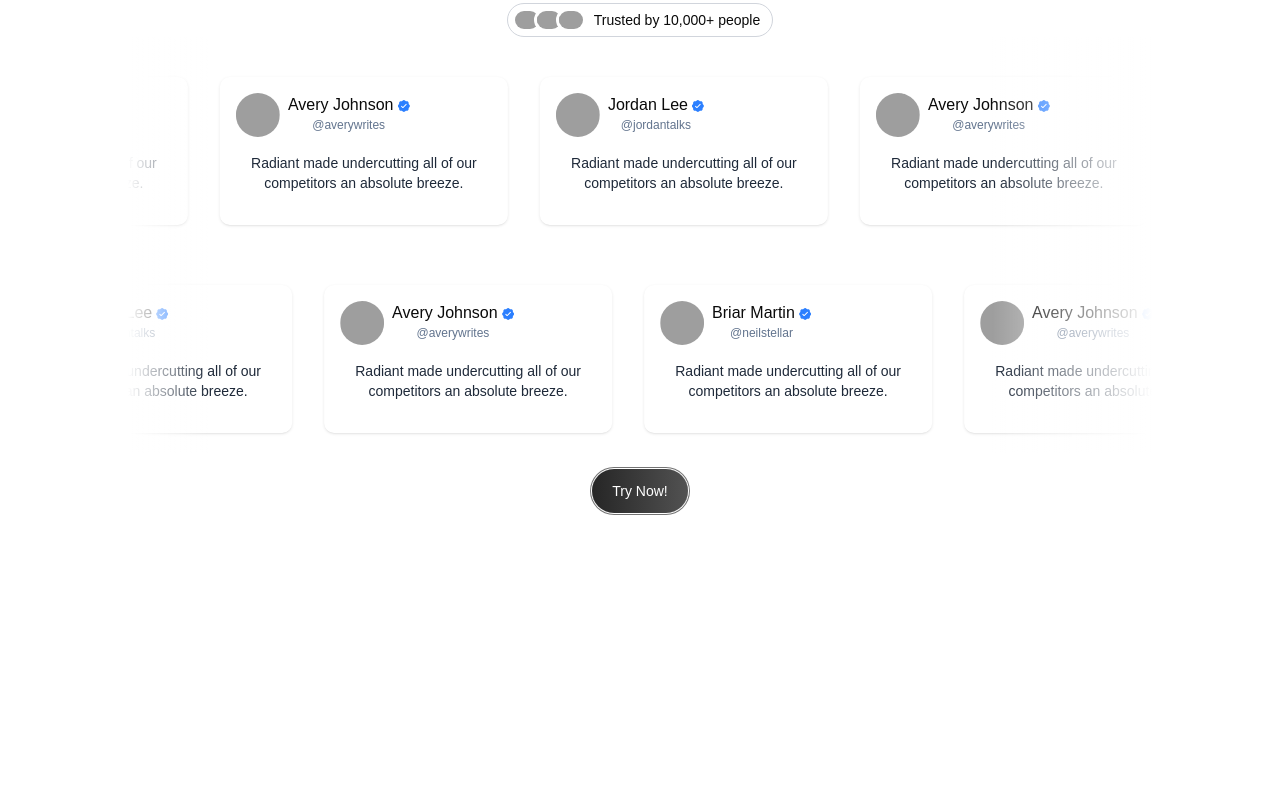
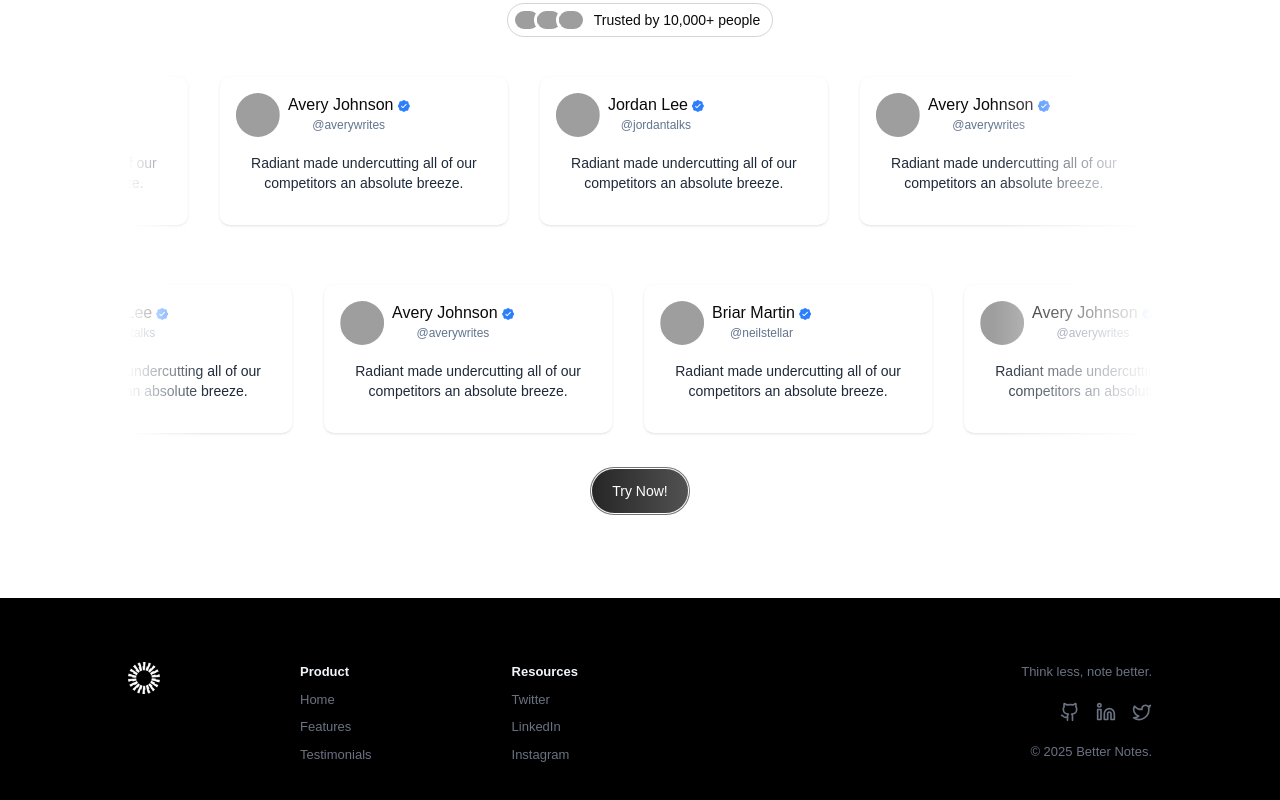
Before and after one commit to heykaran77/betterNotes, a React (Vite) app: page / in a window 1280 px wide. Shown: the part 1840-2640 px from the top of the page. Before the commit the page ends 2438 px from the top, so only its background shows below. Built offline with nearby package versions, Linux system fonts and the light colour scheme; grey boxes are pictures that could not be loaded.

Commit message:
footer section

```diff
--- a/src/App.jsx
+++ b/src/App.jsx
@@ -2,7 +2,6 @@
 // import NavBar from "./components/NavBar";
 import { Route, Routes } from "react-router-dom";
 import Dashboard from "./components/Dashboard";
-import About from "./components/About";
 import Home from "./components/Home";
 import Login from "./components/Login";
 import NotesState from "./context/NotesState";
@@ -23,7 +22,6 @@
         <Routes>
           <Route exact path="/" element={<Home />}></Route>
           <Route exact path="/dashboard" element={<Dashboard />}></Route>
-          <Route exact path="/about" element={<About />}></Route>
           <Route exact path="/login" element={<Login />} />
           <Route exact path="/signup" element={<Signup />}></Route>
         </Routes>
--- a/src/components/About.jsx
+++ /dev/null
@@ -1,7 +0,0 @@
-import React from "react";
-
-const About = () => {
-  return <div>About</div>;
-};
-
-export default About;
--- /dev/null
+++ b/src/components/Footer.jsx
@@ -0,0 +1,140 @@
+import { Github } from "lucide-react";
+import React from "react";
+import { Link } from "react-router-dom";
+
+const Footer = () => {
+  return (
+    <div>
+      <footer className="flex flex-wrap justify-center lg:justify-between overflow-hidden gap-10 md:gap-20 py-16 px-6 md:px-16 lg:px-24 xl:px-32 text-[13px] text-gray-500 bg-black">
+        <div className="flex flex-wrap items-start gap-10 md:gap-[60px] xl:gap-[140px]">
+          <Link to="/">
+            <img src="./logo.png" alt="betterNotes" className="size-8 invert" />
+          </Link>
+          <div>
+            <p className="text-slate-100 font-semibold">Product</p>
+            <ul className="mt-2 space-y-2">
+              <li>
+                <a href="/" className="hover:text-orange-600 transition">
+                  Home
+                </a>
+              </li>
+              <li>
+                <a
+                  href="#features"
+                  className="hover:text-orange-600 transition">
+                  Features
+                </a>
+              </li>
+              <li>
+                <a href="#reviews" className="hover:text-orange-600 transition">
+                  Testimonials
+                </a>
+              </li>
+            </ul>
+          </div>
+          <div>
+            <p className="text-slate-100 font-semibold">Resources</p>
+            <ul className="mt-2 space-y-2">
+              <li>
+                <Link
+                  to="https://x.com/heykaran77"
+                  className="hover:text-orange-600 transition">
+                  Twitter
+                </Link>
+              </li>
+              <li>
+                <a
+                  href="https://linkedin.com/in/heykaran77"
+                  className="hover:text-orange-600 transition">
+                  LinkedIn
+                </a>
+              </li>
+              <li>
+                <a
+                  href="https://instagram.com/heykaran77"
+                  className="hover:text-orange-600 transition">
+                  Instagram
+                </a>
+              </li>
+              {/* <li>
+                <a href="/" className="hover:text-orange-600 transition">
+                  Careers
+                  <span className="text-xs text-white bg-orange-600 rounded-md ml-2 px-2 py-1">
+                    We’re hiring!
+                  </span>
+                </a>
+              </li> */}
+              {/* <li>
+                <a href="/" className="hover:text-orange-600 transition">
+                  About
+                </a>
+              </li> */}
+            </ul>
+          </div>
+        </div>
+        <div className="flex flex-col max-md:items-center max-md:text-center gap-2 items-end">
+          <p className="max-w-60">Think less, note better.</p>
+          <div className="flex items-center gap-4 mt-3">
+            <Link
+              to="https://github.com/heykaran77"
+              target="_blank"
+              rel="noreferrer">
+              <Github className="lucide lucide-linkedin size-5 hover:text-orange-500" />
+            </Link>
+            <Link
+              to="https://www.linkedin.com/in/heykaran77"
+              target="_blank"
+              rel="noreferrer">
+              <svg
+                xmlns="http://www.w3.org/2000/svg"
+                width="24"
+                height="24"
+                viewBox="0 0 24 24"
+                fill="none"
+                stroke="currentColor"
+                strokeWidth="2"
+                strokeLinecap="round"
+                strokeLinejoin="round"
+                className="lucide lucide-linkedin size-5 hover:text-orange-500"
+                aria-hidden="true">
+                <path d="M16 8a6 6 0 0 1 6 6v7h-4v-7a2 2 0 0 0-2-2 2 2 0 0 0-2 2v7h-4v-7a6 6 0 0 1 6-6z"></path>
+                <rect width="4" height="12" x="2" y="9"></rect>
+                <circle cx="4" cy="4" r="2"></circle>
+              </svg>
+            </Link>
+            <Link
+              to="https://x.com/heykaran77"
+              target="_blank"
+              rel="noreferrer">
+              <svg
+                xmlns="http://www.w3.org/2000/svg"
+                width="24"
+                height="24"
+                viewBox="0 0 24 24"
+                fill="none"
+                stroke="currentColor"
+                strokeWidth="2"
+                strokeLinecap="round"
+                strokeLinejoin="round"
+                className="lucide lucide-twitter size-5 hover:text-orange-500"
+                aria-hidden="true">
+                <path d="M22 4s-.7 2.1-2 3.4c1.6 10-9.4 17.3-18 11.6 2.2.1 4.4-.6 6-2C3 15.5.5 9.6 3 5c2.2 2.6 5.6 4.1 9 4-.9-4.2 4-6.6 7-3.8 1.1 0 3-1.2 3-1.2z"></path>
+              </svg>
+            </Link>
+          </div>
+          <p className="mt-3 text-center">
+            © 2025{" "}
+            <Link
+              to="https://github.com/heykaran77"
+              target="_blank"
+              className="hover:text-orange-500">
+              Better Notes.
+            </Link>
+          </p>
+        </div>
+      </footer>
+    </div>
+  );
+};
+
+export default Footer;
--- a/src/components/Home.jsx
+++ b/src/components/Home.jsx
@@ -2,15 +2,15 @@
 import Hero from "./Hero";
 import Features from "./Features";
 import Testimonials from "./Testimonials";
+import Footer from "./Footer";
 
 const Home = () => {
   return (
     <>
       <Hero />
       <Features />
-      <div className="flex items-center justify-center w-full min-h-screen bg-white px-4">
-        <Testimonials />
-      </div>
+      <Testimonials />
+      <Footer />
     </>
   );
 };
--- a/src/components/NavBar.jsx
+++ b/src/components/NavBar.jsx
@@ -41,18 +41,6 @@
             }>
             Dashboard
           </NavLink>
-          <NavLink
-            end
-            to="/about"
-            className={({ isActive }) =>
-              `font-medium px-3 py-2 rounded-full ${
-                isActive
-                  ? "text-primary border-2 border-orange-400"
-                  : "text-neutral-600 hover:text-neutral-900"
-              }`
-            }>
-            About
-          </NavLink>
         </div>
         {localStorage.getItem("token") ? (
           <Button variant="outline" onClick={handleLogout}>
--- a/src/components/Testimonials.jsx
+++ b/src/components/Testimonials.jsx
@@ -64,7 +64,7 @@
   return (
     <div
       id="reviews"
-      className="flex flex-col w-full items-center justify-center min-h-screen text-center px-4 mt-12 md:m-0">
+      className="flex flex-col w-full items-center justify-center min-h-screen text-center px-4 mt-32 md:m-0">
       <div className="mb-6">
         <h4 className="text-3xl md:text-5xl mx-auto font-semibold tracking-[-2.5px] bg-linear-to-r from-neutral-800 via-neutral-600 to-neutral-400  bg-clip-text text-transparent max-w-2xl">
           Simple. Fast. Trusted by thousands.
```
